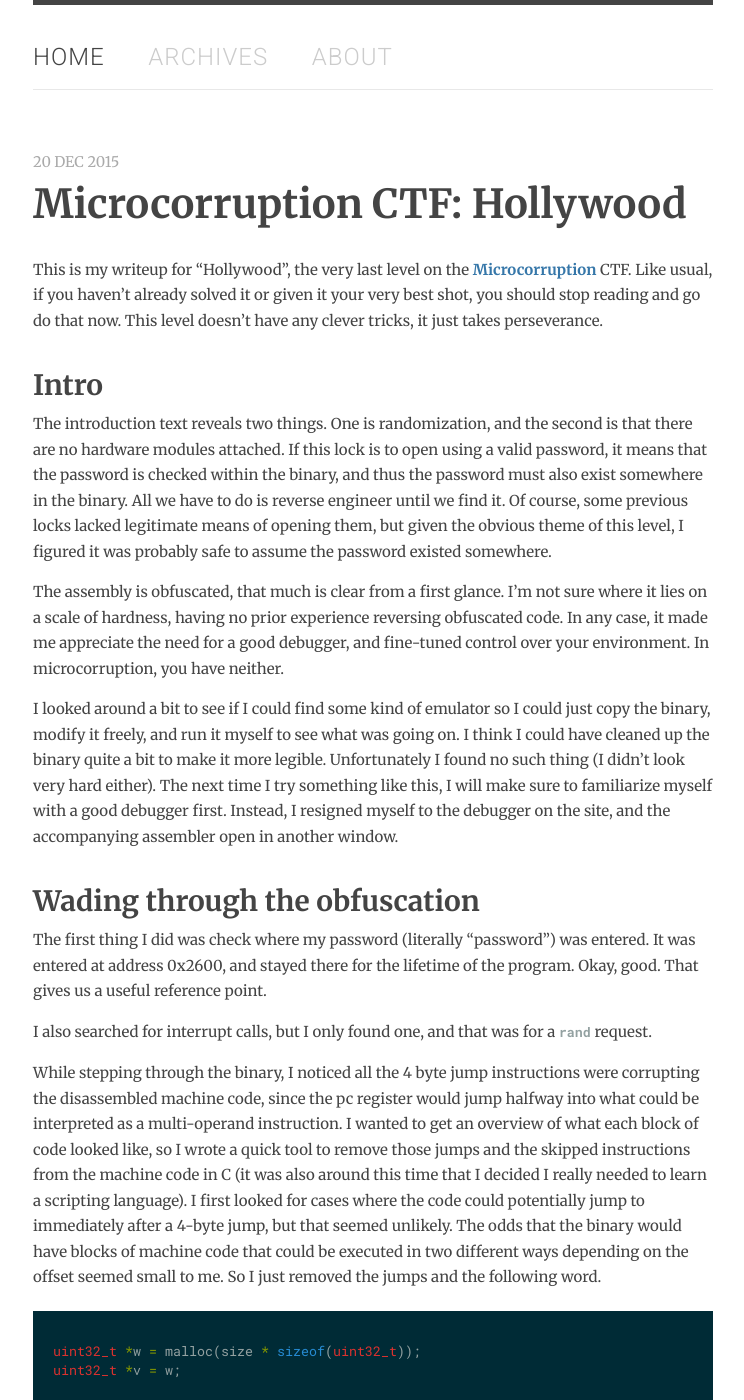
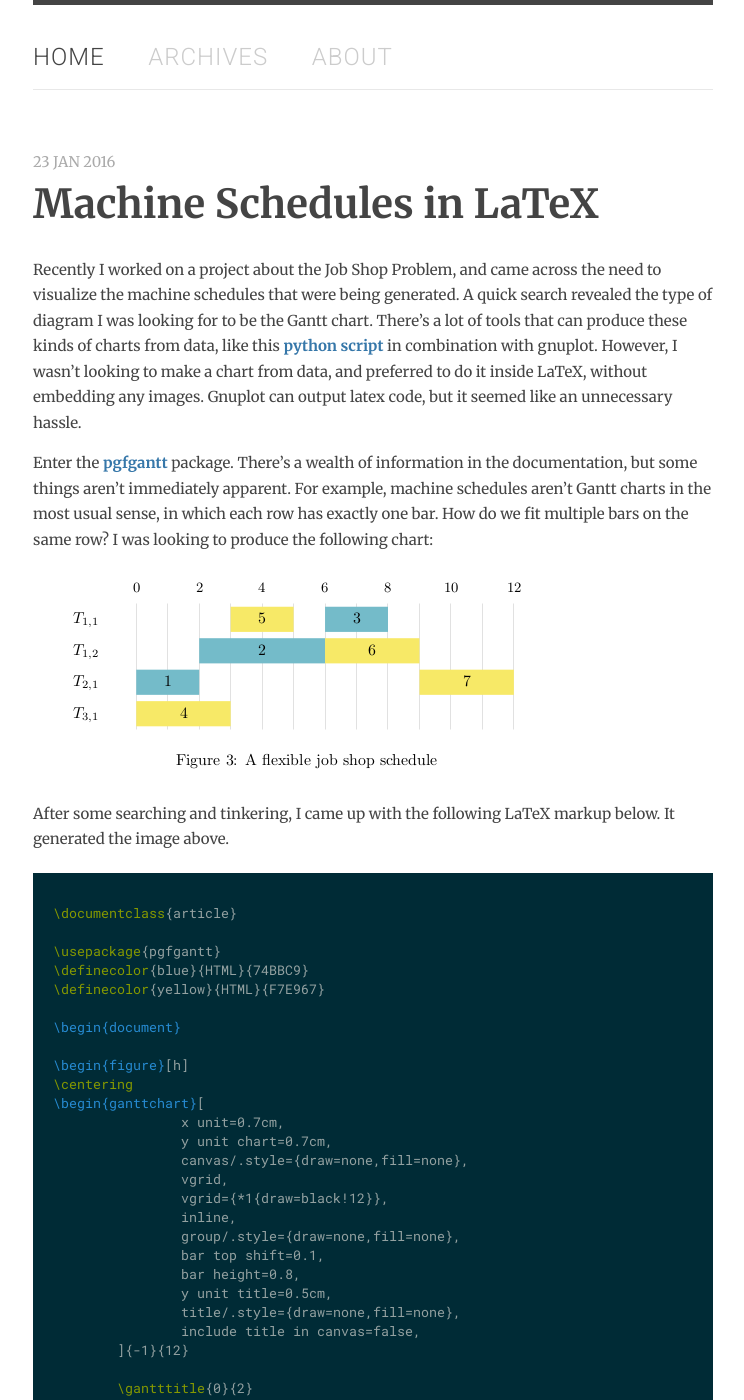
Before and after one commit to avanpo/avanpo.github.io, a Jekyll site: the page built from index.md, in a window 1280 px wide and 1400 px high. Shown: the whole window, without its empty margins (267-1011 px from the left). Built offline with Jekyll 4.4.1, drawn with Linux system fonts in a browser that asks for light colours; Markdown is read by kramdown in place of the engine named in the settings; some of the changed text lies outside the part shown.

Commit message:
added new post

````diff
--- a/_includes/header.html
+++ b/_includes/header.html
@@ -5,10 +5,11 @@
 
   <title>{{ page.title }}</title>
 
-  <link href='https://fonts.googleapis.com/css?family=Roboto+Mono:400,700,400italic|Merriweather:400,400italic,700,700italic|Roboto:300' rel='stylesheet' type='text/css'>
+  <link href='https://fonts.googleapis.com/css?family=Roboto+Mono:400,700,400italic|Merriweather:400,400italic,700,700italic|Roboto:300' rel='stylesheet' type='text/css' />
 
   <link rel="stylesheet" href="/css/default.css" type="text/css" />
   <link rel="stylesheet" href="/css/solarized-dark.css" type="text/css" />
+
   <script type="text/javascript" src="https://cdn.mathjax.org/mathjax/latest/MathJax.js?config=TeX-AMS-MML_HTMLorMML"></script>
 </head>
 
--- /dev/null
+++ b/_posts/2016-01-23-machine-schedule-in-latex.md
@@ -0,0 +1,74 @@
+---
+title: "Machine Schedules in LaTeX"
+categories: latex
+comments: true
+---
+
+Recently I worked on a project about the Job Shop Problem, and came across the need to visualize the machine schedules that were being generated. A quick search revealed the type of diagram I was looking for to be the Gantt chart. There's a lot of tools that can produce these kinds of charts from data, like this [python script](https://github.com/losalamos/Gazebo/blob/master/bin/util/Gantt/gantt.py) in combination with gnuplot. However, I wasn't looking to make a chart from data, and preferred to do it inside LaTeX, without embedding any images. Gnuplot can output latex code, but it seemed like an unnecessary hassle.
+
+Enter the [pgfgantt](https://www.ctan.org/pkg/pgfgantt) package. There's a wealth of information in the documentation, but some things aren't immediately apparent. For example, machine schedules aren't Gantt charts in the most usual sense, in which each row has exactly one bar. How do we fit multiple bars on the same row? I was looking to produce the following chart:
+
+![Machine schedule generated by LaTeX]({{ site.url }}/assets/machine-schedule-latex.png)
+
+After some searching and tinkering, I came up with the following LaTeX markup below. It generated the image above.
+
+```latex
+\documentclass{article}
+
+\usepackage{pgfgantt}
+\definecolor{blue}{HTML}{74BBC9}
+\definecolor{yellow}{HTML}{F7E967}
+
+\begin{document}
+
+\begin{figure}[h]
+\centering
+\begin{ganttchart}[
+		x unit=0.7cm,
+		y unit chart=0.7cm,
+		canvas/.style={draw=none,fill=none},
+		vgrid,
+		vgrid={*1{draw=black!12}},
+		inline,
+		group/.style={draw=none,fill=none},
+		bar top shift=0.1,
+		bar height=0.8,
+		y unit title=0.5cm,
+		title/.style={draw=none,fill=none},
+		include title in canvas=false,
+	]{-1}{12}
+
+	\gantttitle{0}{2}
+	\gantttitle{2}{2}
+	\gantttitle{4}{2}
+	\gantttitle{6}{2}
+	\gantttitle{8}{2}
+	\gantttitle{10}{2}
+	\gantttitle{12}{2} \\
+
+	\ganttgroup[inline=false]{$T_{1,1}$}{0}{1}
+	\ganttbar[bar/.style={fill=yellow}]{5}{3}{4}
+	\ganttbar[bar/.style={fill=blue}]{3}{6}{7} \\
+
+	\ganttgroup[inline=false]{$T_{1,2}$}{0}{1}
+	\ganttbar[bar/.style={fill=blue}]{2}{2}{5}
+	\ganttbar[bar/.style={fill=yellow}]{6}{6}{8} \\
+
+	\ganttgroup[inline=false]{$T_{2,1}$}{0}{1}
+	\ganttbar[bar/.style={fill=blue}]{1}{0}{1}
+	\ganttbar[bar/.style={fill=yellow}]{7}{9}{11} \\
+
+	\ganttgroup[inline=false]{$T_{3,1}$}{0}{1}
+	\ganttbar[bar/.style={fill=yellow}]{4}{0}{2}
+
+\end{ganttchart}
+\caption{A flexible job shop schedule}
+\label{fig:schedule}
+\end{figure}
+
+\end{document}
+```
+
+So how does this work? I've defined the gantt group and gantt titles to have invisible backgrounds, to form the y-axis and x-axis coordinates respectively. The `inline` ensures that the `\ganttbar`s have their text inside the bar. The `inline` is removed for the `\ganttgroup`s so that their values sit outside the chart. The rest of the parameters and style changes are fairly self-explanatory.
+
+I started the chart at -1 in order to perfectly align the 2-wide gantt titles over the vertical grid. This is a bit of a hack, I'm sure there's better ways to do this. Ideally, I also would have liked to left-align the values inside the bars, but I wasn't able to figure out how to do that properly. Perhaps I'll figure out how to do that someday.
````
Also changed, not shown: assets/machine-schedule-latex.png (added).
